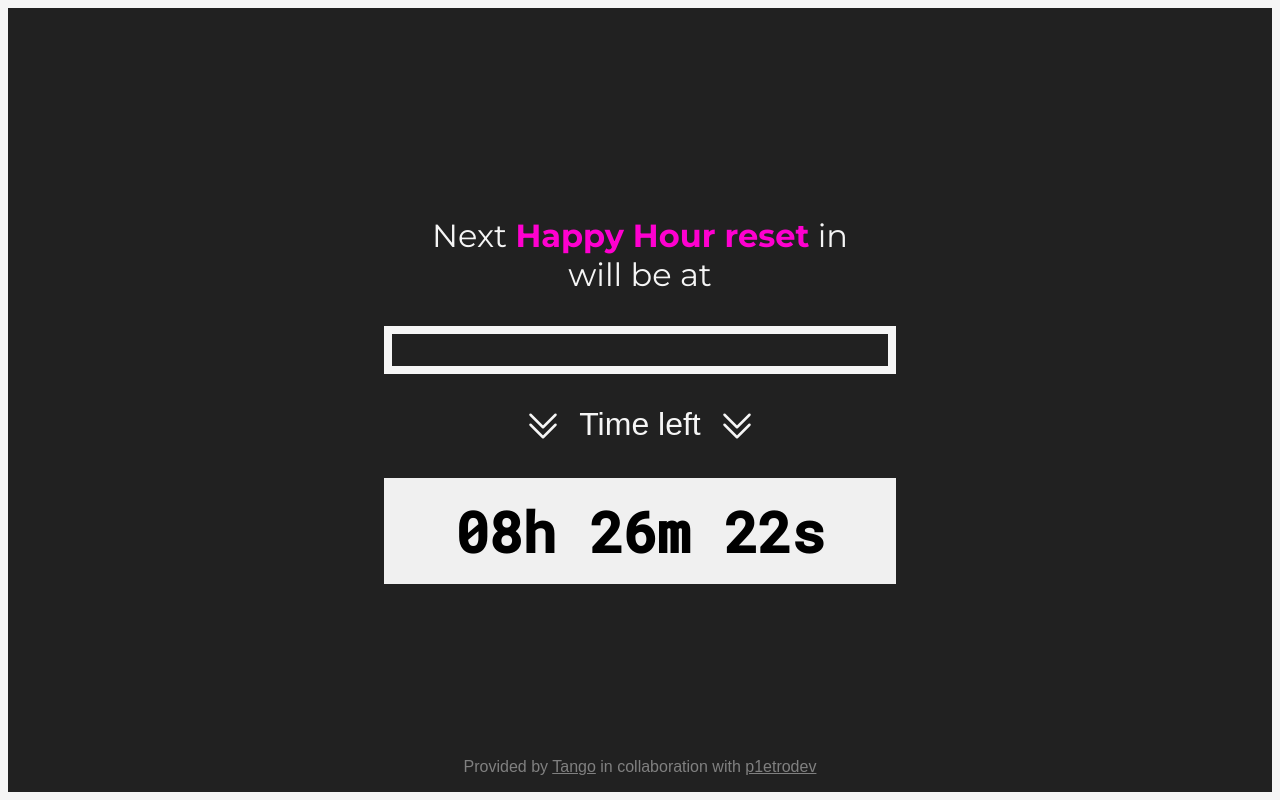
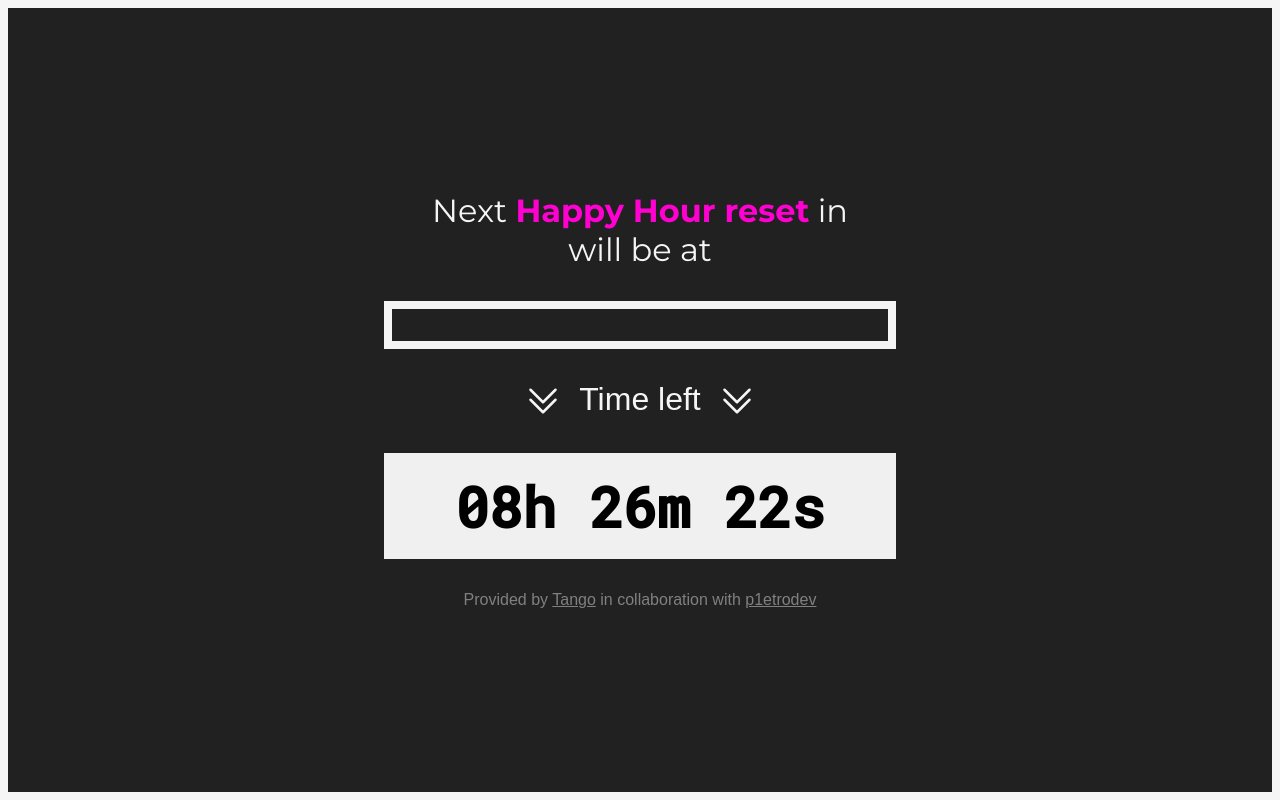
Before and after one commit to P1etrodev/happy-hour-countdown, a website built with Vite: page index.html in a window 1280 px wide. Built offline with nearby package versions, Linux system fonts and the light colour scheme; no server answers.

Commit message:
updated layout

```diff
--- a/index.html
+++ b/index.html
@@ -40,10 +40,10 @@
 			</svg>
 		</div>
 		<div id="countdown">Loading...</div>
-		<footer>
+		<div id="mention">
 			Provided by <a href="https://tango.me">Tango</a> in collaboration with
 			<a href="https://github.com/P1etrodev">p1etrodev</a>
-		</footer>
+		</div>
 		<script type="module" src="/src/main.js"></script>
 	</body>
 </html>
--- a/src/style.css
+++ b/src/style.css
@@ -64,20 +64,16 @@ body {
 	font-family: 'Roboto Mono', monospace;
 }
 
-footer {
-	position: absolute;
-	transform: translateX(-50%);
-	left: 50%;
-	bottom: 1rem;
+#mention {
 	font-size: 1rem;
 	color: gray;
 }
 
-footer a {
+#mention a {
 	color: gray;
 }
 
-footer a:hover {
+#mention a:hover {
 	color: #fe00cf;
 	transition: all ease-out 350ms;
 }
```
